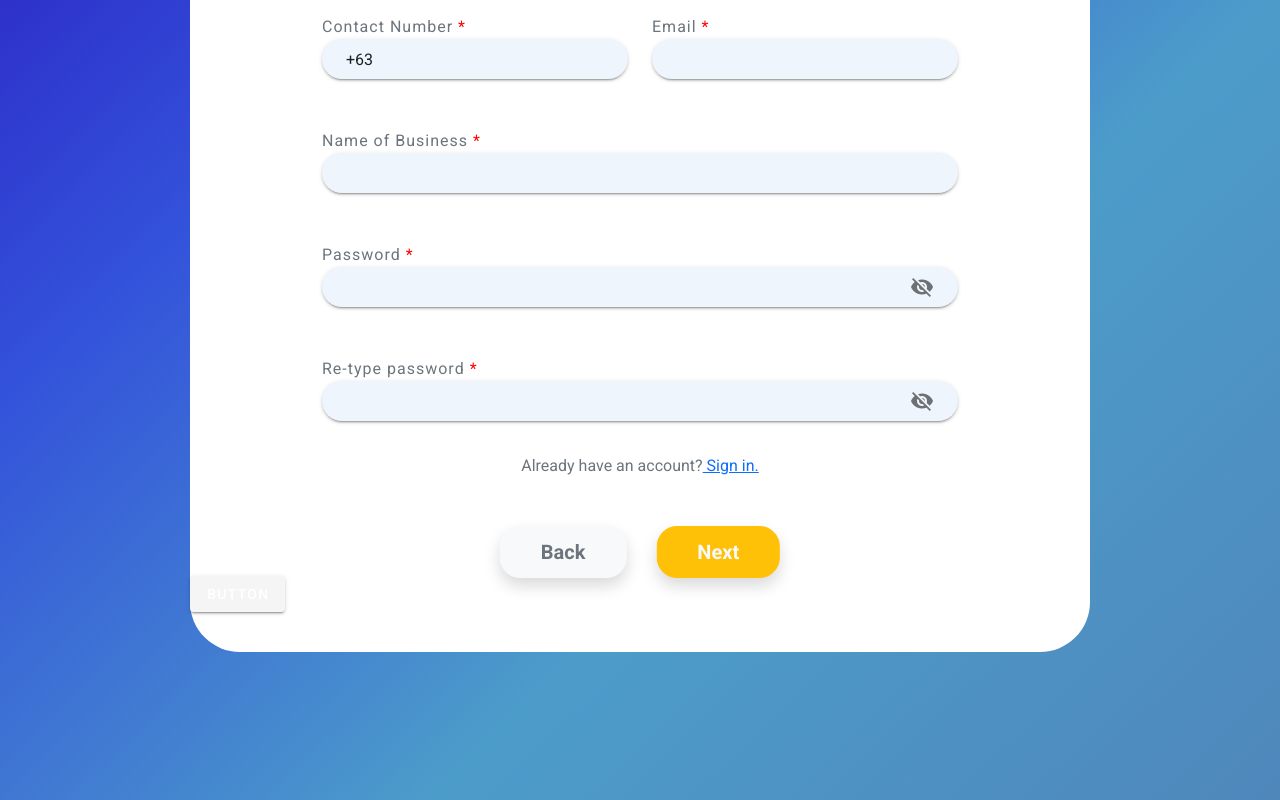
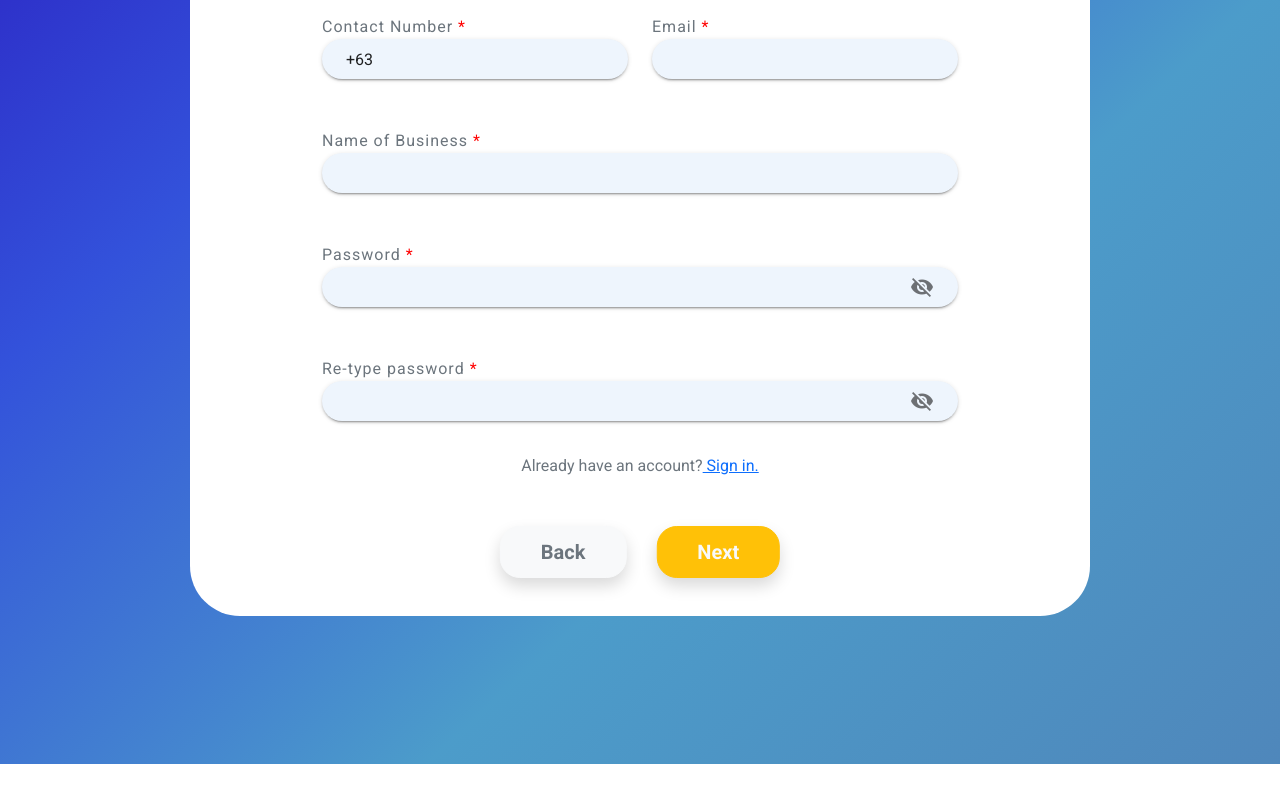
Before and after one commit to fambaridz/iCargoMerchant, a Vue app: page /signup in a window 1280 px wide. Shown: the part 415-1215 px from the top of the page. After the commit the page ends 1179 px from the top, so only its background shows below. Built offline with nearby package versions, Linux system fonts and the light colour scheme; sample sign-in values are in the browser's storage; what vue-fullpage-modal, vue-popup-layer would draw is missing.

Commit message:
refactor: removed unnecessary button

```diff
--- a/src/components/Login/signupForm.vue
+++ b/src/components/Login/signupForm.vue
@@ -85,8 +85,6 @@
         </div>
         <br />
       </div>
-
-      <v-btn color="info" @click="signupData" >BUTTON</v-btn>
     </form>
   </div>
 </template>
```
